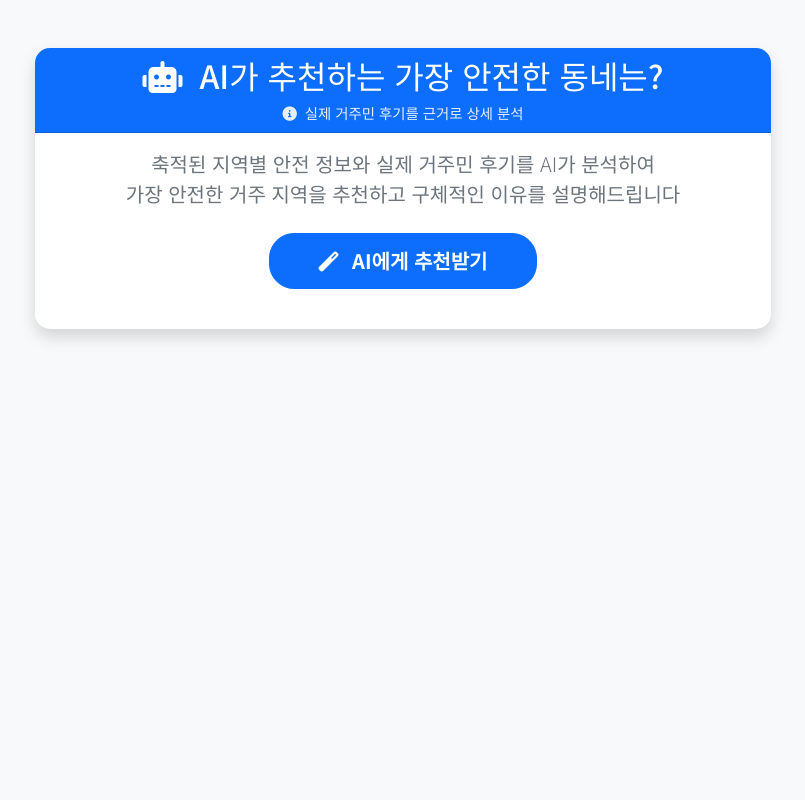
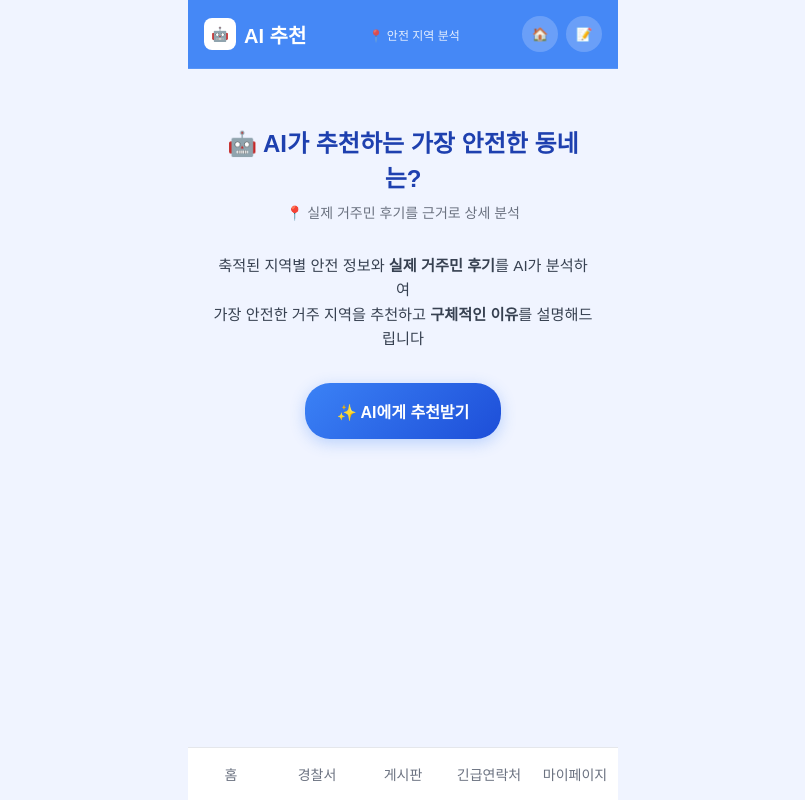
Before and after one commit to TaekyeongOh/my_guard, a Django app: template templates/gemini/gemini_recommend.html in a window 1280 px wide. Shown: the whole page, without its empty margins (237-1042 px from the left). Run offline with Django 4.2, Linux system fonts and the light colour scheme; the template is opened without the code that fills it, so the values that code supplies are empty; some web fonts are replaced.

Commit message:
Style : 디자인 수정

```diff
--- /dev/null
+++ b/static/css/gemini_recommend.css
@@ -0,0 +1,170 @@
+.content-area {
+    padding-top: 80px;
+    padding-bottom: 0px;
+    height: calc(100vh - 160px);
+    overflow-y: auto;
+}
+
+.ai-recommend-container {
+    padding: 1.5rem;
+    max-width: 100%;
+}
+
+.ai-header {
+    text-align: center;
+    margin-bottom: 2rem;
+}
+
+.ai-header h2 {
+    color: #1e40af;
+    font-size: 1.5rem;
+    font-weight: 700;
+    margin-bottom: 0.5rem;
+}
+
+.ai-subtitle {
+    color: #6b7280;
+    font-size: 0.875rem;
+    margin: 0;
+}
+
+.ai-description {
+    text-align: center;
+    margin-bottom: 2rem;
+}
+
+.ai-description p {
+    color: #374151;
+    font-size: 0.95rem;
+    line-height: 1.6;
+    margin: 0;
+}
+
+.ai-button-container {
+    text-align: center;
+    margin-bottom: 2rem;
+}
+
+.ai-button {
+    background: linear-gradient(135deg, #3b82f6, #1d4ed8);
+    color: white;
+    border: none;
+    padding: 1rem 2rem;
+    border-radius: 25px;
+    font-size: 1rem;
+    font-weight: 600;
+    cursor: pointer;
+    transition: all 0.3s ease;
+    box-shadow: 0 4px 15px rgba(59, 130, 246, 0.3);
+}
+
+.ai-button:hover {
+    transform: translateY(-2px);
+    box-shadow: 0 6px 20px rgba(59, 130, 246, 0.4);
+}
+
+.ai-button:disabled {
+    opacity: 0.7;
+    cursor: not-allowed;
+    transform: none;
+}
+
+.loading-container {
+    text-align: center;
+    padding: 2rem;
+}
+
+.loading-spinner {
+    width: 3rem;
+    height: 3rem;
+    border: 3px solid #e5e7eb;
+    border-top: 3px solid #3b82f6;
+    border-radius: 50%;
+    animation: spin 1s linear infinite;
+    margin: 0 auto 1rem;
+}
+
+@keyframes spin {
+    0% { transform: rotate(0deg); }
+    100% { transform: rotate(360deg); }
+}
+
+.loading-container p {
+    color: #6b7280;
+    font-size: 0.9rem;
+    margin: 0;
+}
+
+.result-container {
+    background: white;
+    border-radius: 12px;
+    box-shadow: 0 4px 6px rgba(0, 0, 0, 0.1);
+    overflow: hidden;
+    margin-top: 1rem;
+}
+
+.result-header {
+    background: linear-gradient(135deg, #10b981, #059669);
+    color: white;
+    padding: 1rem;
+    text-align: center;
+}
+
+.result-header h3 {
+    margin: 0;
+    font-size: 1.1rem;
+    font-weight: 600;
+}
+
+.result-content {
+    padding: 1.5rem;
+}
+
+.recommendation-content {
+    white-space: pre-line;
+    line-height: 1.8;
+    font-size: 0.95rem;
+    color: #374151;
+}
+
+.recommendation-content strong {
+    color: #dc2626;
+    font-weight: 600;
+}
+
+.error-container {
+    background: #fef2f2;
+    border: 1px solid #fecaca;
+    border-radius: 8px;
+    padding: 1rem;
+    margin-top: 1rem;
+}
+
+.error-message {
+    display: flex;
+    align-items: center;
+    gap: 0.5rem;
+    color: #dc2626;
+    font-size: 0.9rem;
+}
+
+.error-message span:first-child {
+    font-size: 1.2rem;
+}
+
+/* 반응형 디자인 */
+@media (max-width: 480px) {
+    .ai-header h2 {
+        font-size: 1.3rem;
+    }
+
+    .ai-button {
+        padding: 0.875rem 1.5rem;
+        font-size: 0.9rem;
+    }
+
+    .content-area {
+        padding-top: 70px;
+        padding-bottom: 0px;
+    }
+}
--- a/templates/gemini/gemini_recommend.html
+++ b/templates/gemini/gemini_recommend.html
@@ -1,142 +1,81 @@
+{% load static %}
 <!DOCTYPE html>
 <html lang="ko">
+
 <head>
-    <meta charset="UTF-8">
-    <meta name="viewport" content="width=device-width, initial-scale=1.0">
+    <meta charset="UTF-8" />
+    <meta name="viewport" content="width=device-width, initial-scale=1.0" />
     <title>AI 안전 지역 추천 - 마이가드</title>
 
-    <!-- Bootstrap CSS -->
-    <link href="https://cdn.jsdelivr.net/npm/bootstrap@5.1.3/dist/css/bootstrap.min.css" rel="stylesheet">
-    <!-- Font Awesome -->
-    <link href="https://cdnjs.cloudflare.com/ajax/libs/font-awesome/6.0.0/css/all.min.css" rel="stylesheet">
-    <!-- Google Fonts -->
-    <link href="https://fonts.googleapis.com/css2?family=Noto+Sans+KR:wght@300;400;500;700&display=swap" rel="stylesheet">
+    <link rel="stylesheet" href="https://cdn.jsdelivr.net/npm/pretendard@1.3.6/dist/web/static/pretendard.css" />
+    <link rel="stylesheet" href="{% static 'css/index.css' %}">
+    <link rel="stylesheet" href="{% static 'css/gemini_recommend.css' %}">
 </head>
-<body style="font-family: 'Noto Sans KR', sans-serif; background-color: #f8f9fa;">
-<div class="container mt-5">
-    <div class="row justify-content-center">
-        <div class="col-md-8">
-            <div class="card shadow">
-                <div class="card-header bg-primary text-white text-center">
-                    <h2 class="mb-0">
-                        <i class="fas fa-robot me-2"></i>
-                        AI가 추천하는 가장 안전한 동네는?
-                    </h2>
-                    <p class="mb-0 mt-2" style="font-size: 0.9em; opacity: 0.9;">
-                        <i class="fas fa-info-circle me-1"></i>
-                        실제 거주민 후기를 근거로 상세 분석
-                    </p>
+<body>
+    <div class="main-container">
+        <header class="header">
+            <div class="logo-box">
+                <div class="logo-icon">🤖</div>
+                <div class="logo-text">AI 추천</div>
             </div>
-                <div class="card-body">
-                    <div class="text-center mb-4">
-                        <p class="lead text-muted">
-                            축적된 지역별 안전 정보와 <strong>실제 거주민 후기</strong>를 AI가 분석하여<br>
-                            가장 안전한 거주 지역을 추천하고 <strong>구체적인 이유</strong>를 설명해드립니다
-                        </p>
+            <div class="status">📍 안전 지역 분석</div>
+            <div class="header-btns">
+                <button onclick="window.location.href='/'">🏠</button>
+                <button onclick="window.location.href='/blog'">📝</button>
+            </div>
+        </header>
+        <div class="content-area">
+            <div class="ai-recommend-container">
+                <div class="ai-header">
+                    <h2>🤖 AI가 추천하는 가장 안전한 동네는?</h2>
+                    <p class="ai-subtitle">📍 실제 거주민 후기를 근거로 상세 분석</p>
                 </div>
 
-                    <div class="text-center mb-4">
-                        <button id="recommend-btn" class="btn btn-primary btn-lg px-5">
-                            <i class="fas fa-magic me-2"></i>
-                            AI에게 추천받기
+                <div class="ai-description">
+                    <p>축적된 지역별 안전 정보와 <strong>실제 거주민 후기</strong>를 AI가 분석하여<br>
+                    가장 안전한 거주 지역을 추천하고 <strong>구체적인 이유</strong>를 설명해드립니다</p>
+                </div>
+
+                <div class="ai-button-container">
+                    <button id="recommend-btn" class="ai-button">
+                        ✨ AI에게 추천받기
                     </button>
                 </div>
 
                 <!-- 로딩 상태 표시 -->
-                    <div id="loading-area" class="text-center" style="display: none;">
-                        <div class="spinner-border text-primary" role="status">
-                            <span class="visually-hidden">분석 중...</span>
-                        </div>
-                        <p class="mt-3 text-muted">AI가 데이터를 분석하고 있습니다...</p>
+                <div id="loading-area" class="loading-container" style="display: none;">
+                    <div class="loading-spinner"></div>
+                    <p>AI가 데이터를 분석하고 있습니다...</p>
                 </div>
 
                 <!-- 결과 표시 영역 -->
-                    <div id="result-area" class="mt-4" style="display: none;">
-                        <div class="card border-success">
-                            <div class="card-header bg-success text-white">
-                                <h5 class="mb-0">
-                                    <i class="fas fa-chart-line me-2"></i>
-                                    AI 분석 결과 (거주민 후기 기반)
-                                </h5>
+                <div id="result-area" class="result-container" style="display: none;">
+                    <div class="result-header">
+                        <h3>📊 AI 분석 결과 (거주민 후기 기반)</h3>
                     </div>
-                            <div class="card-body">
+                    <div class="result-content">
                         <div id="recommendation-text" class="recommendation-content"></div>
-                            </div>
                     </div>
                 </div>
 
                 <!-- 에러 메시지 영역 -->
-                    <div id="error-area" class="mt-4" style="display: none;">
-                        <div class="alert alert-danger" role="alert">
-                            <i class="fas fa-exclamation-triangle me-2"></i>
+                <div id="error-area" class="error-container" style="display: none;">
+                    <div class="error-message">
+                        <span>⚠️</span>
                         <span id="error-message"></span>
                     </div>
                 </div>
             </div>
         </div>
+
+        <nav>
+            <a href="/">홈</a>
+            <a href="/map">경찰서</a>
+            <a href="/blog">게시판</a>
+            <a href="/user/manage-emergency-contacts/">긴급연락처</a>
+            <a href="/user/mypage/">마이페이지</a>
+        </nav>
     </div>
-    </div>
-</div>
-
-<style>
-.recommendation-content {
-    white-space: pre-line;
-    line-height: 1.8;
-    font-size: 1.1em;
-    color: #2c3e50;
-}
-
-.recommendation-content h3,
-.recommendation-content h4 {
-    color: #2c3e50;
-    margin-top: 1.5rem;
-    margin-bottom: 0.5rem;
-    font-weight: 600;
-}
-
-.recommendation-content ul {
-    padding-left: 1.5rem;
-}
-
-.recommendation-content li {
-    margin-bottom: 0.5rem;
-}
-
-/* 추천 이유 강조 스타일 */
-.recommendation-content strong {
-    color: #e74c3c;
-    font-weight: 600;
-}
-
-/* 후기 내용 스타일 */
-.recommendation-content .review-item {
-    background-color: #f8f9fa;
-    padding: 8px 12px;
-    border-radius: 6px;
-    margin: 4px 0;
-    border-left: 3px solid #28a745;
-}
-
-.card {
-    border-radius: 15px;
-    border: none;
-}
-
-.card-header {
-    border-radius: 15px 15px 0 0 !important;
-}
-
-.btn-lg {
-    border-radius: 25px;
-    padding: 12px 30px;
-    font-weight: 600;
-}
-
-.spinner-border {
-    width: 3rem;
-    height: 3rem;
-}
-</style>
 
 <script>
 document.addEventListener('DOMContentLoaded', function() {
@@ -153,7 +92,7 @@ document.addEventListener('DOMContentLoaded', function() {
         resultArea.style.display = 'none';
         errorArea.style.display = 'none';
         recommendBtn.disabled = true;
-        recommendBtn.innerHTML = '<i class="fas fa-spinner fa-spin me-2"></i>분석 중...';
+        recommendBtn.innerHTML = '🔄 분석 중...';
 
         try {
             // API 호출
@@ -184,13 +123,11 @@ document.addEventListener('DOMContentLoaded', function() {
             // UI 상태 복원
             loadingArea.style.display = 'none';
             recommendBtn.disabled = false;
-            recommendBtn.innerHTML = '<i class="fas fa-magic me-2"></i>AI에게 추천받기';
+            recommendBtn.innerHTML = '✨ AI에게 추천받기';
         }
     });
 });
 </script>
 
-<!-- Bootstrap JS -->
-<script src="https://cdn.jsdelivr.net/npm/bootstrap@5.1.3/dist/js/bootstrap.bundle.min.js"></script>
 </body>
 </html>
--- a/templates/main/index.html
+++ b/templates/main/index.html
@@ -155,7 +155,7 @@
             <div class="status">📍 현재 위치 기반</div>
             <div class="header-btns">
                 <button onclick="alert('🔔 알림 없음')">🔔</button>
-                <button onclick="alert('⚙️ 설정')">⚙️</button>
+                <button onclick="window.location.href='/gemini/'">🤖</button>
             </div>
         </header>
         <div id="map"></div>
```
Lines whose indentation alone changed are shown as unchanged.
